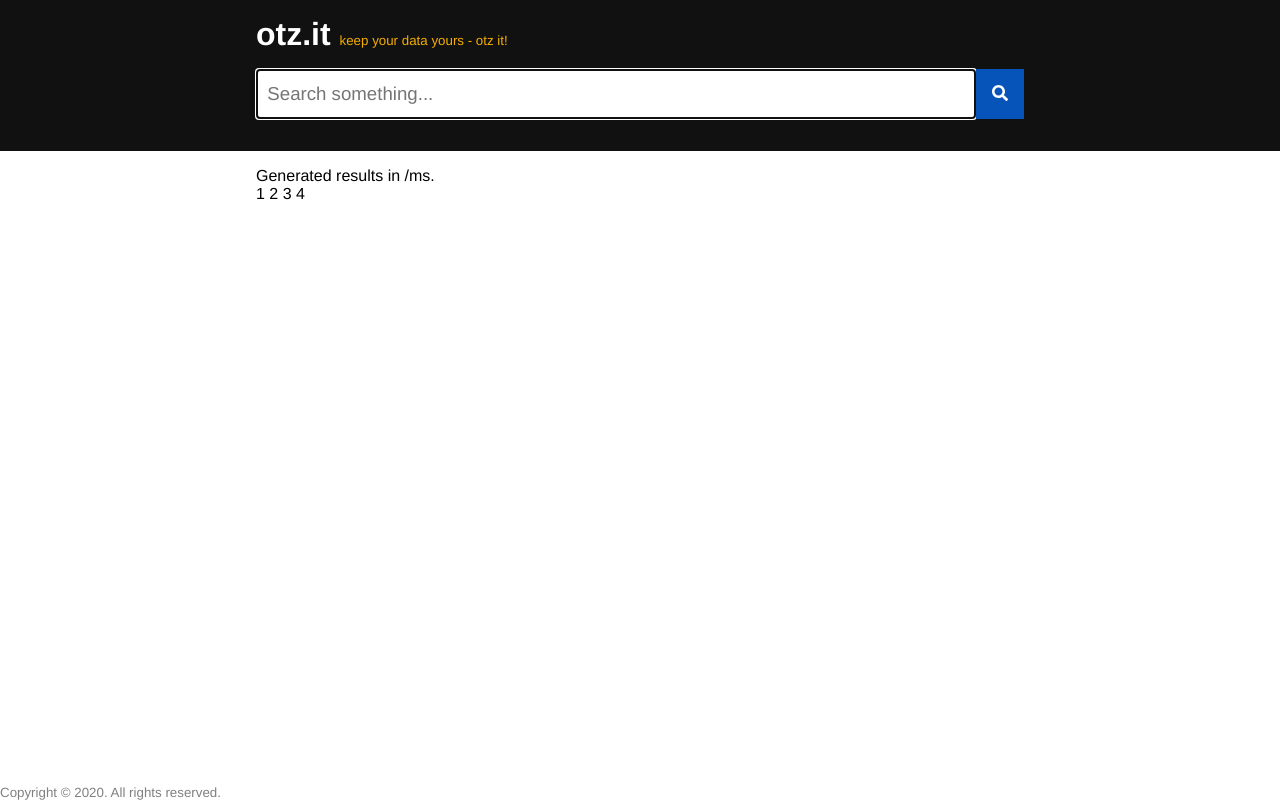
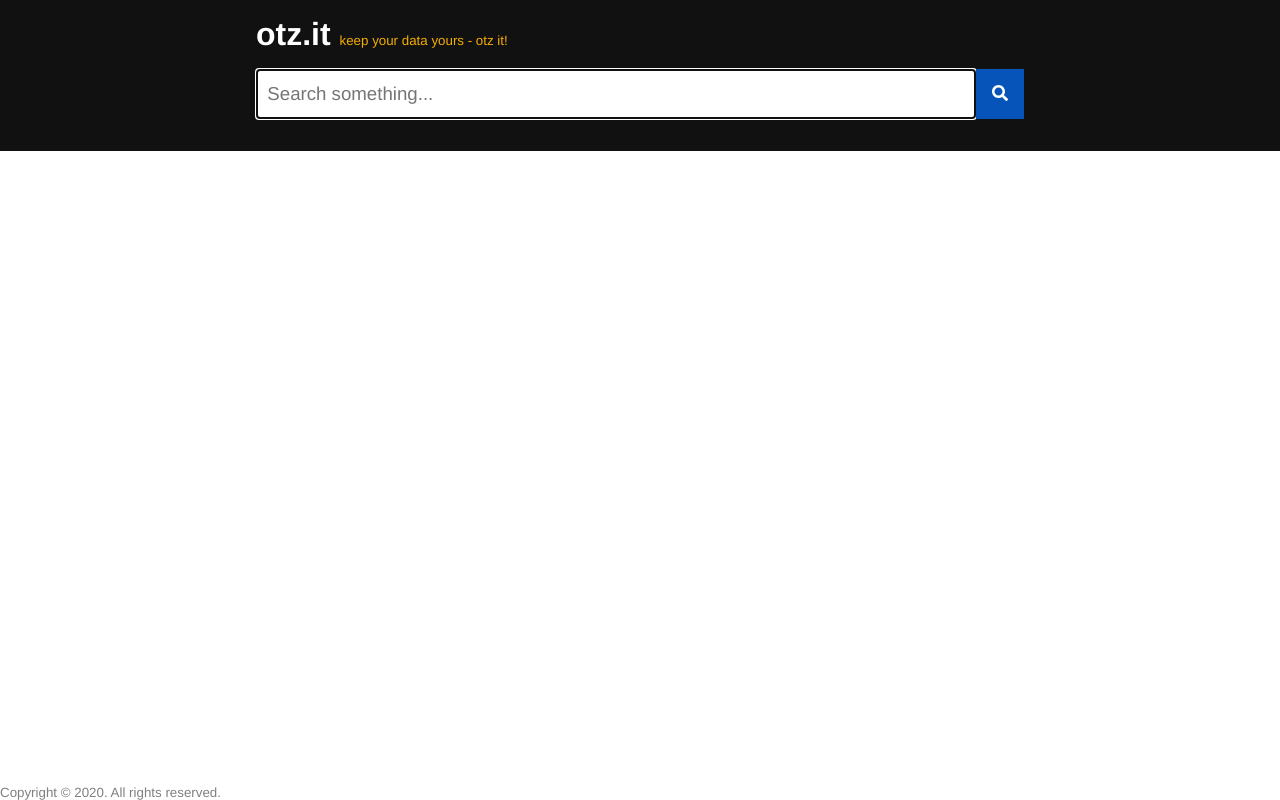
Before and after one commit to otz1/otz-front, a React (Create React App) app: page / in a window 1280 px wide. Built offline with nearby package versions, Linux system fonts and the light colour scheme.

Commit message:
hide information panel and results page selector when no measurements are provided

```diff
--- a/src/components/ResultBox/ResultBox.tsx
+++ b/src/components/ResultBox/ResultBox.tsx
@@ -30,7 +30,7 @@ const ResultBox = ({ results, numPages }: ResultBoxProps) => {
       <div className='results-container'>
         {resultSet}
       </div>
-      <ResultSetSelector />
+      { numPages > 1 && <ResultSetSelector /> }
     </>
   )
 }
--- a/src/pages/SearchPage/SearchResultContainer.tsx
+++ b/src/pages/SearchPage/SearchResultContainer.tsx
@@ -15,7 +15,7 @@ const SearchResultContainer = ({searchResult}: SearchResultContainerProps) => {
 
   return (
     <>
-      <InformationPane measurements={measurements} />
+      { measurements.elapsedTime && <InformationPane measurements={measurements} /> }
       <ResultBox results={results} numPages={numPages} />
     </>
   )
```
Also changed, not shown: live-server/index.js (+6 -4 lines).
